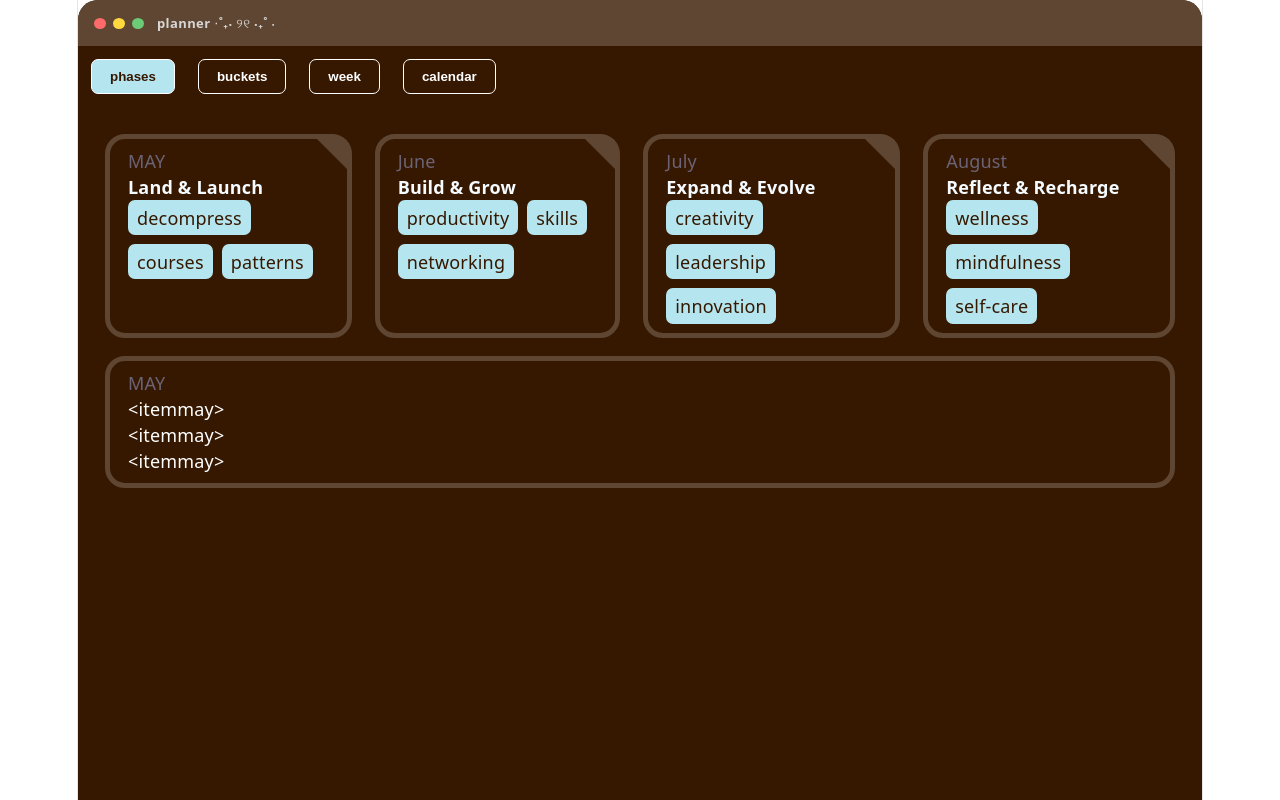
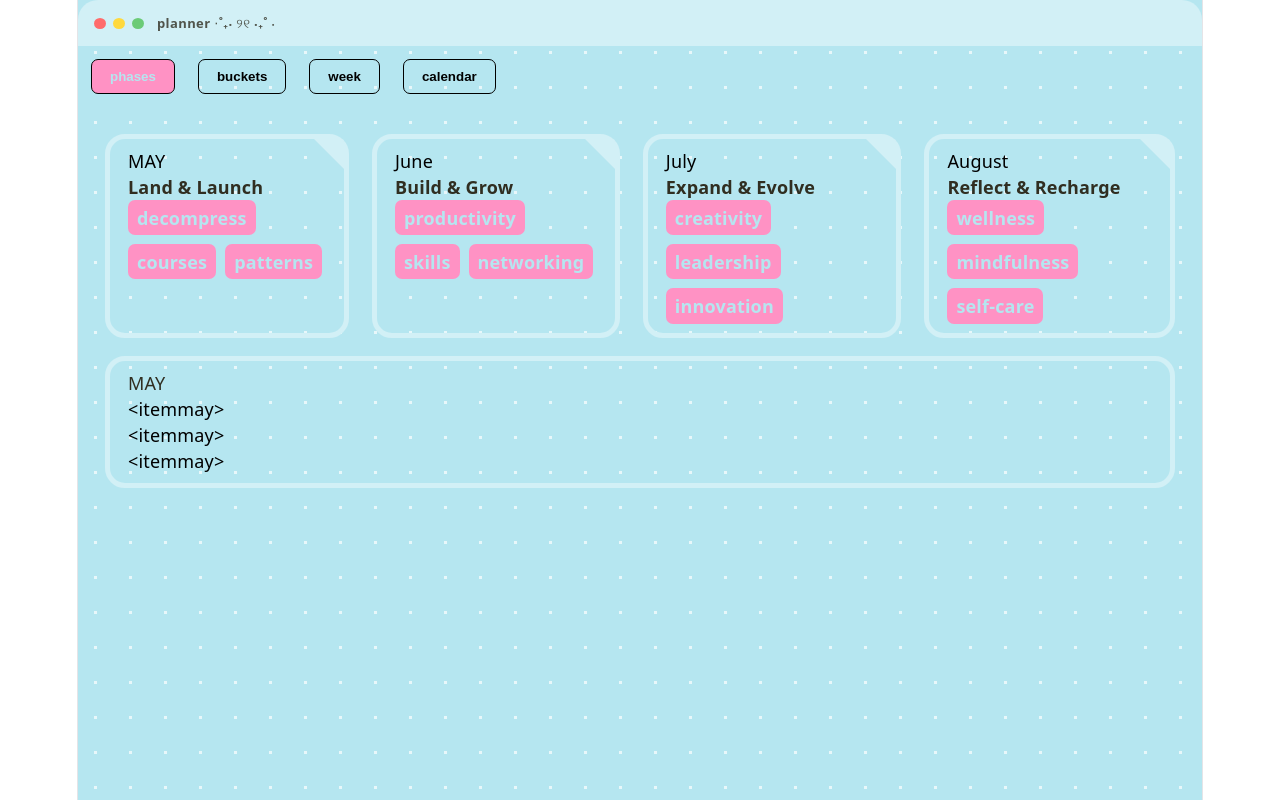
Before and after one commit to meaganalfaro/planning-widget, a React (Vite) app: page / in a window 1280 px wide. Built offline with nearby package versions, Linux system fonts and the light colour scheme.

Commit message:
Fixed some coloring issues and improved background

```diff
--- a/src/App.jsx
+++ b/src/App.jsx
@@ -8,7 +8,7 @@ import PhasesTab from './components/tabs/PhasesTab';
 export default function App() {
   const [plan, setPlan] = useLocalStorage('plan', {}); // change back to null later, just for testing purposes
   const [apiKey, setApiKey] = useLocalStorage('apiKey', null);
-  const [themeName, setThemeName] = useLocalStorage('theme', 'dark');
+  const [themeName, setThemeName] = useLocalStorage('theme', 'cool');
   const [activeTab, setActiveTab] = useState('phases');
   const theme = themes[themeName];
 
@@ -38,7 +38,14 @@ export default function App() {
   }
 
   return (
-    <div style={{...themeVars, background: 'var(--primary)', minHeight: '100vh', borderRadius: '20px 20px 0 0' }}>
+    <div style={{
+      ...themeVars,
+      background: 'var(--primary)',
+      minHeight: '100vh',
+      backgroundImage: `radial-gradient(circle, var(--design) 1.5px, transparent 1.5px)`,
+      backgroundSize: '35px 35px',
+      borderRadius: '30px 30x 0 0'
+  }}>
       {/* planner widget goes here later */}
       <WindowChrome title="planner ⋅˚₊‧ ୨୧ ‧₊˚ ⋅"/>
       <TabBar activeTab={activeTab} setActiveTab={setActiveTab}/>
--- a/src/components/tabs/PhasesTab.jsx
+++ b/src/components/tabs/PhasesTab.jsx
@@ -40,7 +40,7 @@ export default function PhasesTab() {
                             borderColor: `transparent var(--secondary) transparent transparent`,
                             borderRadius: '0 3px  0',
                         }} />
-                        <p style={{textAlign:'left'}}>{phase.name}</p>
+                        <p style={{textAlign:'left', color:'var(--letters)'}}>{phase.name}</p>
                         <p style={{ color: 'var(--title)', fontWeight: 800, textAlign:'left'}}>{phase.title}</p>
                         <div style={{ display: 'flex', gap: '0.5rem', flexWrap: 'wrap'}}>
                             {phase.tags.map((tag, index) => (
@@ -48,7 +48,8 @@ export default function PhasesTab() {
                                     color: 'var(--primary)',
                                     background: 'var(--accent)',
                                     borderRadius: '7px',
-                                    padding: '0.25rem 0.5rem'
+                                    padding: '0.25rem 0.5rem',
+                                    fontWeight: 600,
                                 }}>
                                     {tag}
                                 </span>
@@ -60,7 +61,7 @@ export default function PhasesTab() {
 
             {/* detail below */}
             <div style={InfoCard}>
-                <p>{selectedPhase.name}</p>
+                <p style={{color: 'var(--title)'}} >{selectedPhase.name}</p>
                     {selectedPhase.items.map((item, index) => (
                         <p style={{color: 'var(--letters)'}} key={index}>{item}</p>
                     ))}
--- a/src/themes/themes.js
+++ b/src/themes/themes.js
@@ -1,41 +1,41 @@
 export const themes = {
     dark: {
         primary: '#361800',
-        secondary: '#5E4632',
+        secondary: '#867466',
         accent: '#b5e6f0', // try this #001e36
         letters: '#fff',
         title: '#F5FBFF',
-        design: '#5e4632'
+        design: '#aea299'
     },
 
-    //needs work
     light: {
         primary: '#ff92c4',
-        secondary: '#ffa7cf',
+        secondary: '#ffbddb',
         accent: '#f2e8a8', // try this #92ffcd
         letters: '#000',
         title: '#302e21',
-        design: '#ffd3e7'
+        design: '#ffdeed'
     },
 
-    //needs work
+
     cool: {
         primary: '#b5e6f0',
-        secondary: '#c3ebf3',
+        secondary: '#d2f0f6',
         accent: '#ff92c4', // try this #f0bfb5
         letters: '#000',
         title: '#302e21',
-        design: '#e1f5f9'
+        design: '#e8f7fa'
 
     },
 
     //needs work
     warm: {
         primary: '#f2e8a8',
-        secondary: '#f4ecb9',
+        secondary: '#f8f3d3',
         accent: '#ff92c4', // or try: '#a8b2f2
         letters: '#000',
         title: '#302e21',
+        design: '#fbf8e4'
     }
 
 }
```
